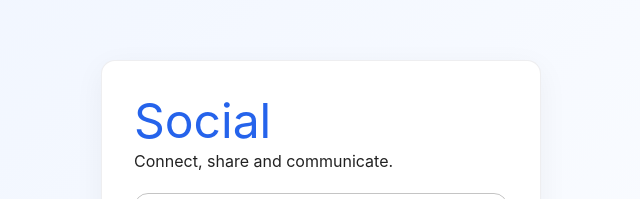
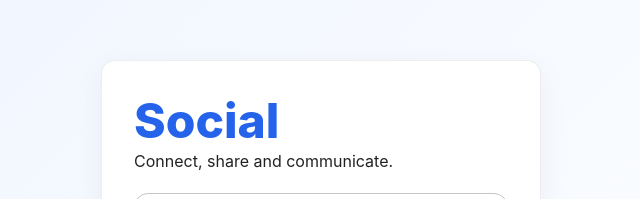
Before and after one commit to Andries16/social, a React (Vite) app: page / in a window 1280 px wide. Shown: the part 136-335 px from the top of the page, without its empty margins (319-959 px from the left). Built offline with nearby package versions, Linux system fonts and the light colour scheme; no server answers.

Commit message:
fix MUI Auth props for current API

```diff
--- a/src/components/Auth.tsx
+++ b/src/components/Auth.tsx
@@ -1,4 +1,4 @@
 import { useState } from "react"; import { Alert,Box,Button,Card,CardContent,Stack,TextField,Typography } from "@mui/material"; import { api } from "../services/api"; import type { User } from "../types";
 export function Auth({onLogin}:{onLogin:(user:User)=>void}){const[register,setRegister]=useState(false);const[name,setName]=useState("");const[email,setEmail]=useState("");const[password,setPassword]=useState("");const[error,setError]=useState("");
 async function submit(e:React.FormEvent){e.preventDefault();setError("");try{const r=register?await api.register(name,email,password):await api.login(email,password);onLogin(r.user)}catch(e){setError(e instanceof Error?e.message:"Request failed")}}
-return <Box sx={{minHeight:"100vh",display:"grid",placeItems:"center",p:2,background:"linear-gradient(135deg,#eef4ff,#fff)"}}><Card sx={{width:"min(440px,100%)"}}><CardContent sx={{p:4}}><Stack component="form" onSubmit={submit} spacing={2.5}><Box><Typography variant="h3" fontWeight={800} color="primary">Social</Typography><Typography color="text.secondary">Connect, share and communicate.</Typography></Box>{register&&<TextField label="Name" value={name} onChange={e=>setName(e.target.value)} required fullWidth/>}<TextField label="Email" type="email" value={email} onChange={e=>setEmail(e.target.value)} required fullWidth/><TextField label="Password" type="password" value={password} onChange={e=>setPassword(e.target.value)} required fullWidth inputProps={{minLength:6}}/>{error&&<Alert severity="error">{error}</Alert>}<Button type="submit" variant="contained" size="large">{register?"Create account":"Log in"}</Button><Button type="button" onClick={()=>setRegister(v=>!v)}>{register?"Already registered?":"Create an account"}</Button></Stack></CardContent></Card></Box>}
+return <Box sx={{minHeight:"100vh",display:"grid",placeItems:"center",p:2,background:"linear-gradient(135deg,#eef4ff,#fff)"}}><Card sx={{width:"min(440px,100%)"}}><CardContent sx={{p:4}}><Stack component="form" onSubmit={submit} spacing={2.5}><Box><Typography variant="h3" color="primary" sx={{fontWeight:800}}>Social</Typography><Typography color="text.secondary">Connect, share and communicate.</Typography></Box>{register&&<TextField label="Name" value={name} onChange={e=>setName(e.target.value)} required fullWidth/>}<TextField label="Email" type="email" value={email} onChange={e=>setEmail(e.target.value)} required fullWidth/><TextField label="Password" type="password" value={password} onChange={e=>setPassword(e.target.value)} required fullWidth slotProps={{htmlInput:{minLength:6}}}/>{error&&<Alert severity="error">{error}</Alert>}<Button type="submit" variant="contained" size="large">{register?"Create account":"Log in"}</Button><Button type="button" onClick={()=>setRegister(v=>!v)}>{register?"Already registered?":"Create an account"}</Button></Stack></CardContent></Card></Box>}
```
